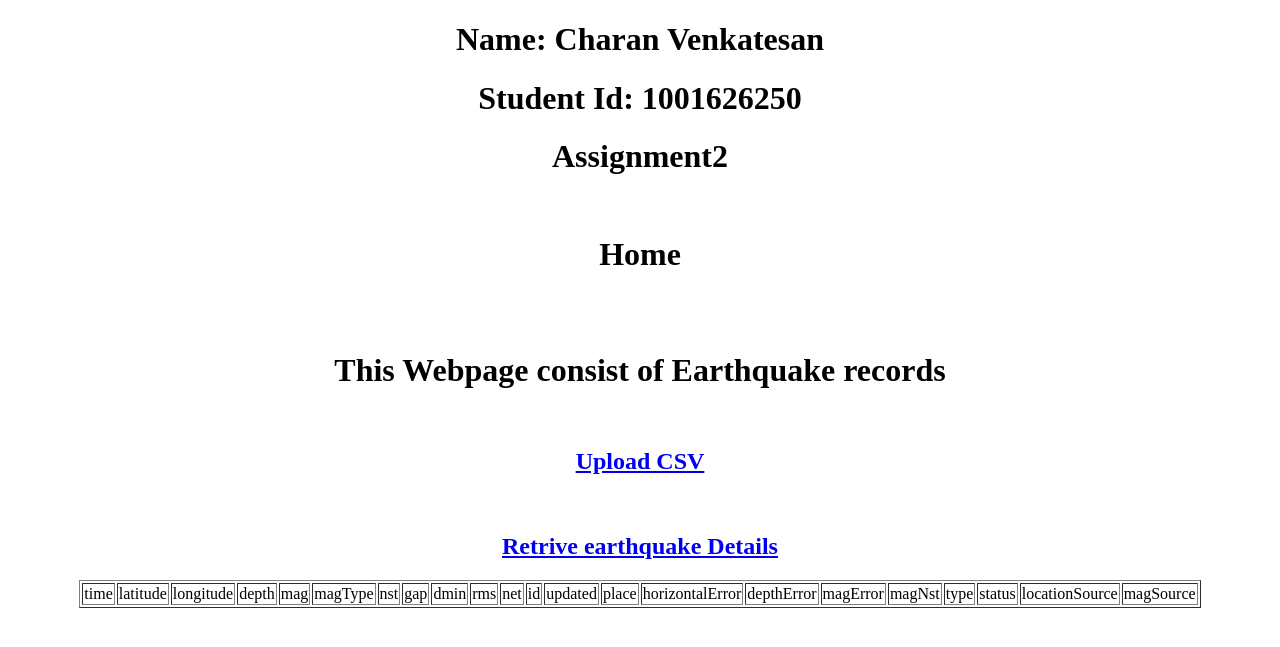
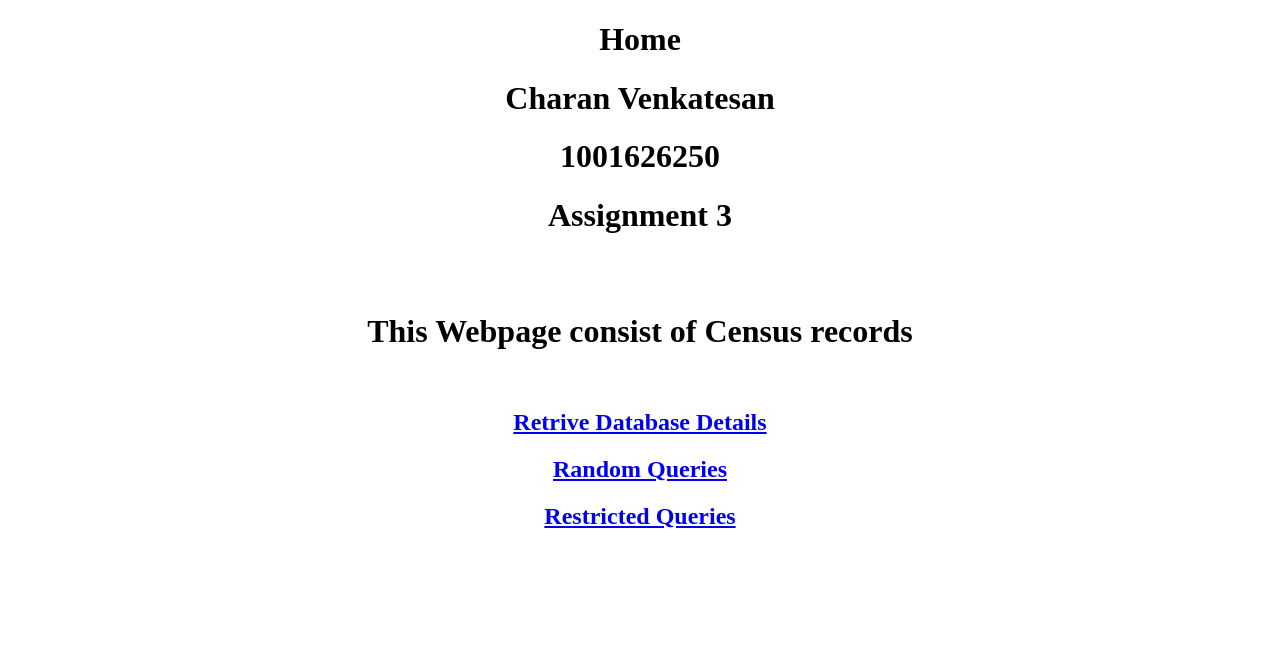
Before and after one commit to Ragav-Charan/Assignment3, a Flask app: page / in a window 1280 px wide. Shown: the top 647 px of the page. Run offline with Flask 2, Linux system fonts and the light colour scheme; data that the repository does not hold is empty.

Commit message:
Version 2

```diff
--- a/app.py
+++ b/app.py
@@ -1,12 +1,17 @@
 import os
+import random
+import time
+
 import pyodbc
 import pandas as pd
+import redis as redis
 from flask import Flask, render_template, request
 import sqlite3 as sql
-
 app = Flask(__name__)
 port = int(os.getenv('VCAP_APP_PORT','5000'))
-
+myHostname = "flyingjaguar.redis.cache.windows.net"
+myPassword = "3azkQQEBo5hhkEhjS7GrD+RF8AmdpJtsjWst5KxqEYY="
+r = redis.StrictRedis(host=myHostname, port=6380,password=myPassword,ssl=True)
 server = 'charan.database.windows.net'
 database = 'MyDB'
 username = 'charan123'
@@ -17,37 +22,82 @@ cnxn = pyodbc.connect('DRIVER='+driver+';SERVER='+server+';PORT=1433;DATABASE='+
 
 @app.route('/')
 def home():
+    return render_template('home.html')
+
+
+@app.route('/list')
+def list():
     cursor = cnxn.cursor()
     cursor.execute("SELECT * FROM all_month")
     row = cursor.fetchall()
-    # while row:
-    #     #print(str(row[0]) + " " + str(row[1]))
-    #     row = cursor.fetchall()
-    return render_template('home.html',data = row)
+    return render_template("list.html", data1=row)
 
-@app.route('/enternew')
-def upload_csv():
-   return render_template('upload.html')
 
-@app.route('/addrec',methods = ['POST', 'GET'])
-def addrec():
-   if request.method == 'POST':
-       con = sql.connect("https://github.com/Ragav-Charan/Assignment3/database.db")
-       csv = request.files['myfile']
-       file = pd.read_csv(csv)
-       file.to_sql('Earthquake', con, schema=None, if_exists='replace', index=True, index_label=None, chunksize=None, dtype=None)
-       con.close()
-   return render_template("result.html",msg = "Record inserted successfully")
+@app.route('/records')
+def records():
+    return render_template('records.html')
 
-@app.route('/list')
-def list():
-   con = sql.connect("database.db")
-   cur = con.cursor()
-   cur.execute("select * from Earthquake")
-   rows = cur.fetchall();
-   con.close()
-   return render_template("list.html",data1 = rows)
+
+@app.route('/restricted')
+def restricted():
+    return render_template('rest.html')
+
+
+@app.route('/options', methods=['POST', 'GET'])
+def options():
+    start_time = time.time()
+    num = int(request.form['num'])
+    rows = []
+    c = []
+    for i in range(num):
+        val = round(random.uniform(2,5),1)
+        cur = cnxn.cursor()
+        a = 'select * from all_month WHERE mag = '+str(val)
+       #cur.execute("select * from all_month WHERE mag = ?" ,(val,))
+        v = str(val)
+        if r.get(a):
+            print ('Cached')
+            c.append('Cached')
+            print (r.get(a))
+            rows.append(r.get(a))
+        else:
+            print('Not Cached')
+            c.append('Not Cached')
+            cur.execute("select * from all_month WHERE mag = ?" ,(val,))
+            get = cur.fetchall();
+            rows.append(get)
+            r.set(a,str(get))
+    end_time = time.time()
+    elapsed_time = end_time - start_time
+    r.flushdb()
+    return render_template("list1.html", rows=[c], etime=elapsed_time)
+
+
+@app.route('/options2', methods=['POST', 'GET'])
+def options2():
+    start_time = time.time()
+    num = int(request.form['num'])
+    loc = (request.form['loc'])
+    rows = []
+    for i in range(num):
+        cur = cnxn.cursor()
+        b = "select * from all_month WHERE place LIKE '%'"+loc+"%"
+       # cur.execute("select * from all_month WHERE place LIKE ?", ('%'+loc+'%',))
+        if r.get(b):
+            print('Cached')
+            rows.append(r.get(b))
+        else:
+            print('Not Cached')
+            cur.execute("select * from all_month WHERE place LIKE ?", ('%' + loc + '%',))
+            get = cur.fetchall();
+            rows.append(get)
+            r.set(b,str(get))
+    end_time = time.time()
+    elapsed_time = end_time - start_time
+    return render_template("list2.html", rows= [rows,elapsed_time])
+
 
 if __name__ == '__main__':
     #app.run(default=True)
     app.run(host='0.0.0.0',port=port,debug=True)
+    r.flushdb()
--- a/requirements.txt
+++ b/requirements.txt
@@ -1,3 +1,4 @@
 pyodbc
 Flask
 pandas
+redis
--- a/templates/home.html
+++ b/templates/home.html
@@ -2,80 +2,16 @@
 <html>
 	<body>
 		<center>
-			<h1>Name: Charan Venkatesan</h1>
-    <h1>Student Id: 1001626250</h1>
-    <h1>Assignment2</h1><br>
 		<header> <h1> Home </h1> </header>
+		<header> <h1> Charan Venkatesan </h1> </header>
+		<header> <h1> 1001626250</h1> </header>
+            <header> <h1> Assignment 3</h1> </header>
 		<br> <br>
-		<h1> This Webpage consist of Earthquake records</h1>
+		<h1> This Webpage consist of Census records</h1>
 		<br>
-
-		<h2><a href = "/enternew">Upload CSV</a></h2> <br>
-		<h2><a href = "/list">Retrive earthquake Details</a></h2>
-{#        <p>{{ data }}</p>#}
-           <table border=1>
-    <thead>
-    <td>time</td>
-    <td>latitude</td>
-    <td>longitude</td>
-    <td>depth</td>
-    <td>mag</td>
-	<td>magType</td>
-    <td>nst</td>
-    <td>gap</td>
-    <td>dmin</td>
-    <td>rms</td>
-    <td>net</td>
-    <td>id</td>
-    <td>updated</td>
-    <td>place</td>
-    <td>horizontalError</td>
-    <td>depthError</td>
-    <td>magError</td>
-    <td>magNst</td>
-    <td>type</td>
-    <td>status</td>
-    <td>locationSource</td>
-    <td>magSource</td>
-    </thead>
-    <tbody>
-    {% for rows in data %}
-
-        <tr>
-            <td>{{rows[1]}}</td>
-            <td>{{rows[2]}}</td>
-            <td>{{rows[3]}}</td>
-            <td>{{rows[4]}}</td>
-            <td>{{rows[5]}}</td>
-            <td>{{rows[6]}}</td>
-            <td>{{rows[7]}}</td>
-            <td>{{rows[8]}}</td>
-            <td>{{rows[9]}}</td>
-            <td>{{rows[10]}}</td>
-            <td>{{rows[11]}}</td>
-            <td>{{rows[12]}}</td>
-            <td>{{rows[13]}}</td>
-            <td>{{rows[14]}}</td>
-            <td>{{rows[15]}}</td>
-            <td>{{rows[16]}}</td>
-            <td>{{rows[17]}}</td>
-            <td>{{rows[18]}}</td>
-            <td>{{rows[19]}}</td>
-            <td>{{rows[20]}}</td>
-            <td>{{rows[21]}}</td>
-            <td>{{rows[22]}}</td>
-        </tr>
-
-        {% endfor %}
-    </tbody>
-</table>
-
-<!--		<h2><a href = "/magnitude">Magnitude </a></h2>-->
-<!--		<h2><a href = "/range">Range </a></h2>-->
-<!--		<h2><a href = "/location">Location </a></h2>-->
-<!--		<h2><a href = "/cluster">Clustering of data </a></h2>-->
-<!--		<h2><a href = "/night">Day or Night </a></h2>-->
-		</center>
-
+		<h2><a href = "/list">Retrive Database Details</a></h2>
+		<h2><a href = "/records">Random Queries </a></h2>
+		<h2><a href = "/restricted">Restricted Queries</a></h2>
+        </center>
 	</body>
 </html>
--- a/templates/result.html
+++ b/templates/result.html
@@ -3,10 +3,10 @@
 
 	<body>
 		<center>
-			<h1>Name: Charan Venkatesan</h1>
-    <h1>Student Id: 1001626250</h1>
-    <h1>Assignment2</h1><br>
 		<header> <h1> Status of your database updates </h1> </header>
+            <header> <h1> Charan Venkatesan </h1> </header>
+		<header> <h1> 1001626250</h1> </header>
+            <header> <h1> Assignment 3</h1> </header>
 		<br> <br>
 
 		<h2> Result of Addition $ {{ msg }} </h2>
--- a/templates/upload.html
+++ b/templates/upload.html
@@ -5,9 +5,9 @@
     <title>Upload</title>
 </head>
 <body>
-<h1>Name: Charan Venkatesan</h1>
-    <h1>Student Id: 1001626250</h1>
-    <h1>Assignment2</h1><br>
+<header> <h1> Charan Venkatesan </h1> </header>
+		<header> <h1> 1001626250</h1> </header>
+            <header> <h1> Assignment 3</h1> </header>
 <form method="POST" action="{{ url_for('addrec') }}" enctype= "multipart/form-data">
         <label><h2> Upload CSV</h2></label>
 		<h4>Please choose the file you want to upload</h4>
```
Also changed, not shown: templates/list.html (+35 -5 lines).
